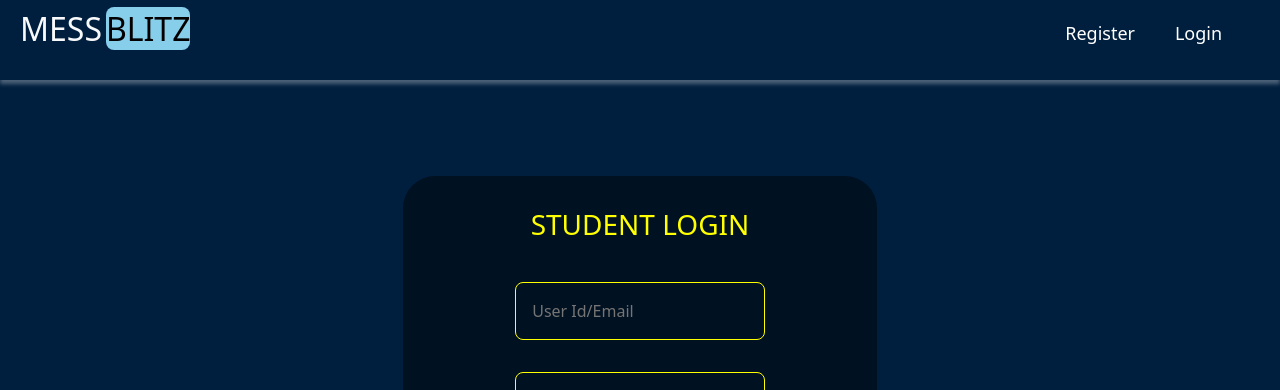
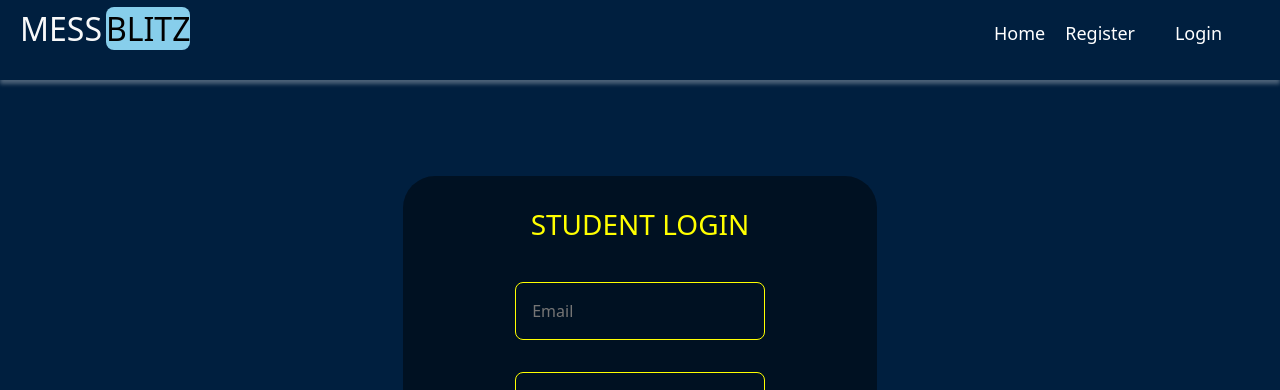
Before and after one commit to khushboo23-svg/messBlitz, a React (Create React App) app in the folder client/: page /student in a window 1280 px wide. Shown: the top 390 px of the page. Built offline with nearby package versions, Linux system fonts and the light colour scheme.

Commit message:
changes in login using redux

```diff
--- a/client/src/App.js
+++ b/client/src/App.js
@@ -1,6 +1,8 @@
-import './App.css';
-
-import {BrowserRouter, Routes ,Route, Outlet } from 'react-router-dom';
+import React from 'react';
+import { BrowserRouter, Routes, Route } from 'react-router-dom';
+import { Provider } from 'react-redux';
+import { PersistGate } from 'redux-persist/integration/react';
+import { store, persistor } from './redux/store';
 import Navbar from './components/Navbar';
 import Home from './components/Home';
 import Dashboard from './components/Dashboard';
@@ -9,24 +11,23 @@ import AdminLogin from './components/Login/AdminLogin';
 import StudentLogin from './components/Login/StudentLogin';
 import Register from './components/Register';
 
-
-
 function App() {
   return (
-    <>
-    <BrowserRouter>
-        <Navbar/>
-        <Routes>
-            <Route  path='' element={<Home/>}/>
-            {/* <Route  path="/register" element={<Register/>}/> */}
-            <Route  path="/dashboard" element={<Dashboard/>}/>
-            <Route  path="/admin" element={<AdminLogin/>}/>
-            <Route  path="/student" element={<StudentLogin/>}/>
-            <Route  path="/register" element={<Register/>}/>
-        </Routes>
-        <Footer/>
-    </BrowserRouter>
-    </>
+    <Provider store={store}>
+      <PersistGate loading={null} persistor={persistor}>
+        <BrowserRouter>
+          <Navbar />
+          <Routes>
+            <Route path="" element={<Home />} />
+            <Route path="/dashboard" element={<Dashboard />} />
+            <Route path="/admin" element={<AdminLogin />} />
+            <Route path="/student" element={<StudentLogin />} />
+            <Route path="/register" element={<Register />} />
+          </Routes>
+          <Footer />
+        </BrowserRouter>
+      </PersistGate>
+    </Provider>
   );
 }
 
--- a/client/src/components/Login/StudentLogin.jsx
+++ b/client/src/components/Login/StudentLogin.jsx
@@ -1,109 +1,131 @@
-import React, { useState, useEffect }from "react";
-import styled from "styled-components";
-import { Link } from "react-router-dom";
-// import Logo from "../assets/logo.svg";
-import { ToastContainer, toast } from "react-toastify";
-import "react-toastify/dist/ReactToastify.css";
+import React, { useState } from 'react';
+import styled from 'styled-components';
+import { Link, useNavigate } from 'react-router-dom';
+import { ToastContainer, toast } from 'react-toastify';
+import 'react-toastify/dist/ReactToastify.css';
+import axios from 'axios';
+import { useDispatch, useSelector } from 'react-redux';
+import { redirect_to_dashboard, logout } from '../../redux/studentSlice';
 
-function StudentLogin() {
+const StudentLogin = () => {
+  const dispatch = useDispatch();
+  const navigate = useNavigate();
+  const isAuthenticated = useSelector((state) => state.students.token !== null);
 
-    const [values, setValues] = useState({
-        userId: "",
-        password: "",
+  const [email, setEmail] = useState('');
+  const [password, setPassword] = useState('');
+
+  const handleLogin = (e) => {
+    e.preventDefault();
+
+    axios.post('http://localhost:5500/loginStudent', {
+      email,
+      password,
+    })
+      .then((res) => {
+        const token = res.data.data.token;
+        console.log("Token is : "+token);
+        localStorage.setItem('token', token);
+        axios.defaults.headers.common['Authorization'] = window.localStorage.getItem('token');
+        axios.get('http://localhost:5500/getStudentData')
+        .then((response) => {
+          const studentData = response.data;
+          console.log('Fetched student data:', studentData);
+
+
+          dispatch(redirect_to_dashboard({
+            email: studentData.email,
+            name: studentData.name,
+            regNo: studentData.regNo,
+            token: token,
+          }));
+
+          navigate('/dashboard');
+        })
+        .catch((error) => {
+          console.error('Error fetching student data:', error);
+          // Handle the error as needed
         });
 
-      const toastOptions = {
-          position: "bottom-right",
-          autoClose: 8000,
-          pauseOnHover: true,
-          draggable: true,
-          theme: "dark"
+      })
+      .catch((err) => {
+        if (
+          err.response &&
+          err.response.data &&
+          err.response.data.message === 'password mismatch'
+        ) {
+          toast.error('Password mismatch. Please check your password and try again.');
+        } else {
+          toast.error('Login failed. Please try again later.');
+        }
+      });
   };
 
-      const handleSubmit = (event) => {
-        event.preventDefault();
-        handleValidation();
-      };
-
-      const handleValidation = () => {
-        const { password} = values;
-
-        if(password.length < 8)
-        {
-          toast.error("password should be at least 8 character.",toastOptions);
-          return false;
-        }
-        return true;
-      };
-
-      const handlechange = (event) => {
-        setValues({ ...values, [event.target.name]: event.target.value });
-        console.log(values);
+  // Handle logout
+  const handleLogout = () => {
+    dispatch(logout());
+    localStorage.removeItem('token');
+    navigate('/');
   };
 
   return (
     <>
-        <FormContainer >
-        <form onSubmit={(event) => handleSubmit(event)} >
+      <FormContainer>
+        {isAuthenticated ? (
+          <form onSubmit={handleLogout}>
+            <button type="submit">Logout</button>
+          </form>
+        ) : (
+          <form onSubmit={handleLogin}>
             <div className="brand">
-            {/* <img src={Logo} alt="logo" /> */}
-            <h3>student LOGIN</h3>
+              <h3>STUDENT LOGIN</h3>
             </div>
             <input
               type="text"
-            placeholder="User Id/Email"
-            name="userId"
-            onChange={(e) => handlechange(e)}
+              placeholder="Email"
+              name="email"
+              onChange={(e) => setEmail(e.target.value)}
             />
             <input
               type="password"
               placeholder="Password"
               name="password"
-            onChange={(e) => handlechange(e)}
+              onChange={(e) => setPassword(e.target.value)}
             />
-          <button type="">Login</button>
+            <button type="submit">Login</button>
             <span>
-            Don't have an account? <Link to="/Register">Register</Link>
+              Don't have an account? <Link to="/register">Register</Link>
             </span>
           </form>
-
-        <div>
-        </div>
+        )}
       </FormContainer>
-
       <ToastContainer />
     </>
-  )
-}
-
+  );
+};
 
 const FormContainer = styled.div`
   height: 100vh;
   width: 100%;
   display: flex;
   flex-direction: column;
-//   justify-content: center;
   gap: 1rem;
   align-items: center;
-  background-color: #001F3F;
-//   131324
+  background-color: #001f3f;
   overflow-x: hidden;
   .brand {
     display: flex;
     align-items: center;
     gap: 1rem;
     justify-content: center;
-    img{
-      height: 5rem;
-    }
-    h3{
+    h3 {
       color: yellow;
       text-transform: uppercase;
     }
   }
-  form{
-    width:37%;
-    height:65%;
+  form {
+    width: 37%;
+    height: 65%;
     margin-top: 6rem;
     display: flex;
     flex-direction: column;
@@ -111,7 +133,7 @@ const FormContainer = styled.div`
     background-color: #00000076;
     border-radius: 2rem;
     padding: 2rem 7rem;
-    input{
+    input {
       background-color: transparent;
       padding: 1rem;
       border: 0.1rem solid yellow;
@@ -123,7 +145,6 @@ const FormContainer = styled.div`
         border: 0.1rem solid blue;
         outline: none;
       }
-
     }
     button {
       background-color: #997af0;
@@ -145,7 +166,7 @@ const FormContainer = styled.div`
       color: white;
       font-size: 100%;
       text-transform: uppercase;
-        a{
+      a {
         color: #4e0eff;
         text-decoration: none;
         font-weight: bold;
@@ -155,5 +176,4 @@ const FormContainer = styled.div`
   }
 `;
 
-
-export default  StudentLogin
+export default StudentLogin;
--- a/client/src/components/Navbar.js
+++ b/client/src/components/Navbar.js
@@ -1,9 +1,66 @@
 import React from 'react';
 import 'bootstrap/dist/css/bootstrap.min.css';
-import { Link } from "react-router-dom";
-
+import { Link, useNavigate } from 'react-router-dom';
+import { useSelector, useDispatch } from 'react-redux';
+import { logout } from '../redux/studentSlice';
 
 const Navbar = () => {
+  const dispatch = useDispatch();
+  const navigate = useNavigate();
+  const isAuthenticated = useSelector((state) => !!state.students.token);
+
+  const handleLogout = () => {
+    // Dispatch the logout action to reset user-related information
+    dispatch(logout());
+    // Redirect to the home page or login page
+    navigate('/');
+  };
+
+  return (
+    <>
+      <div style={displayNavbar}>
+        <nav style={navbarStyle} className="text-light">
+          <div className="logo">
+            <h2>
+              <span>MESS</span>
+              <span style={{ backgroundColor: 'skyblue', color: 'black', borderRadius: '8px', marginLeft: '4px' }}>BLITZ</span>
+            </h2>
+          </div>
+          <div className="nav-links p-2 text-light">
+            {/* Check if the user is authenticated */}
+            {isAuthenticated ? (
+              // If authenticated, show Logout tab
+              <button className="text-light" style={logoutStyle} onClick={handleLogout}>
+                Logout
+              </button>
+            ) : (
+              // If not authenticated, show Home, Register, and Login tabs
+              <>
+                <Link to="/" style={linkStyle}>
+                  Home
+                </Link>
+                <Link to="/register" style={linkStyle}>
+                  Register
+                </Link>
+                <select style={selectStyle} onChange={(e) => window.location.href = e.target.value} className='text-center'>
+                  <option value="#login" disabled selected hidden>Login</option>
+                  <option className='text-light' style={optionStyle}>
+                    <Link to="/admin">Admin</Link>
+                  </option>
+                  <option className='text-light' style={optionStyle}>
+                    <Link to="/student">Student</Link>
+                  </option>
+                </select>
+              </>
+            )}
+          </div>
+        </nav>
+      </div>
+      <div style={{ paddingTop: "80px" }}>{/*  */}</div>
+    </>
+  );
+};
+
 const displayNavbar = {
   position: "fixed",
   top: 0,
@@ -14,12 +71,12 @@ const Navbar = () => {
   opacity: 1,
   zIndex: 1,
 };
+
 const navbarStyle = {
   display: 'flex',
   justifyContent: 'space-between',
   alignItems: 'center',
   padding: '10px 20px',
-    // backgroundColor: 'black',
 };
 
 const linkStyle = {
@@ -35,48 +92,26 @@ const Navbar = () => {
   border: 'none',
   outline: 'none',
   fontSize: '18px',
-    marginLeft:'20px',
-    marginRight:'20px',
-    WebkitAppearance: 'none', /* Hides dropdown arrow on WebKit browsers */
-    MozAppearance: 'none', /* Hides dropdown arrow on Mozilla Firefox */
-    appearance: 'none', /* Hides dropdown arrow on other browsers */
+  marginLeft: '20px',
+  marginRight: '20px',
+  WebkitAppearance: 'none',
+  MozAppearance: 'none',
+  appearance: 'none',
 };
 
 const optionStyle = {
-    color: 'black', // Set the text color for options
-
-    // backgroundColor: '#001F3F', // Set the background color for options
+  color: 'black',
 };
 
-  return (
-    <>
-    <div style={displayNavbar}>
-    <nav style={navbarStyle} className="text-light">
-      <div className="logo">
-        <h2>
-          <span>MESS</span>
-          <span style={{ backgroundColor: 'skyblue', color: 'black', borderRadius: '8px', marginLeft: '4px' }}>BLITZ</span>
-        </h2>
-      </div>
-      <div className="nav-links p-2 text-light" style={{backgroundColor : ''}} >
-        <a href="/register" style={linkStyle}>Register</a>
-        <select style={selectStyle} onChange={(e) => window.location.href = e.target.value} className='text-center'>
-          <option value="#login" disabled selected hidden>Login</option>
-          <option className='text-light' style={optionStyle}>
-            <Link to="/admin" >admin</Link>
-          </option>
-          <option className='text-light' style={optionStyle}>
-              <Link to="/student" >Student</Link>
-          </option>
-        </select>
-      </div>
-    </nav>
-
-    </div>
-    <div style={{ paddingTop: "80px" }}>{/*  */}</div>
-
-    </>
-  );
-}
+const logoutStyle = {
+  color: 'white',
+  backgroundColor: '#001F3F',
+  border: 'none',
+  outline: 'none',
+  fontSize: '18px',
+  marginLeft: '20px',
+  marginRight: '20px',
+  cursor: 'pointer',
+};
 
 export default Navbar;
--- a/client/src/components/Register.jsx
+++ b/client/src/components/Register.jsx
@@ -4,81 +4,106 @@ import { Link } from "react-router-dom";
 // import Logo from "../assets/logo.svg";
 import { ToastContainer, toast } from "react-toastify";
 import "react-toastify/dist/ReactToastify.css";
+import { register_student } from "../redux/studentSlice";
+import { useNavigate } from "react-router-dom";
+import axios from 'axios';
+import useDispatch from "react-redux"
 
 
 function Register() {
 
-  const [values, setValues] = useState({
-    name: "",
-    regNo:"",
-    email: "",
-    hostelname:"",
-    roomNo:"",
-    password: "",
-    confirmpassword: "",
-  });
+  const [name, setName] = useState();
+  const [regNo, setRegNo] = useState();
+  const [hostelName, setHostelname] = useState();
+  const [email, setEmail] = useState();
+  const [roomNo, setRoomNo] = useState();
+  const [password, setPassword] = useState();
+  const [confirm, setConfirmPassowrd] = useState();
 
-  const toastOptions = {
-      position: "bottom-right",
-      autoClose: 8000,
-      pauseOnHover: true,
-      draggable: true,
-      theme: "dark"
-  };
+  // const [values, setValues] = useState({
+  //   name: "",
+  //   regNo:"",
+  //   email: "",
+  //   hostelname:"",
+  //   roomNo:"",
+  //   password: "",
+  //   confirmpassword: "",
+  // });
+
+  // const toastOptions = {
+  //     position: "bottom-right",
+  //     autoClose: 8000,
+  //     pauseOnHover: true,
+  //     draggable: true,
+  //     theme: "dark"
+  // };
+
+  const dispatch = useDispatch();
+  const navigate = useNavigate();
+
 
   const handleSubmit = (event) => {
     event.preventDefault();
     // alert("form");
-    handleValidation();
+    // handleValidation();
+    axios.post('http://localhost:5500/registerStudent',{
+      name,
+      regNo,
+      hostelName,
+      email,
+      roomNo
+    }).then(res=>{
+      dispatch(register_student(res.data))
+    }).catch(err=> console.log(err))
   };
 
-  const handleValidation = () => {
-    const { password, confirmpassword,email, name } = values;
-    if (password != confirmpassword) {
-      // alert("wnetskjg");
-      toast.error("password and confirm passward should be same .",toastOptions);
-        return false;
-      // toast.error("password and confirm passward should be same .",{
-      //   position: "bottom-right",
-      //   autoClose: 8000,
-      //   pauseOnHover: true,
-      //   draggable: true,
-      //   theme: "dark"
-      // });
-    }
+//   const handleValidation = () => {
+//     const { password, confirmpassword,email, name } = values;
+//     if (password != confirmpassword) {
+//       // alert("wnetskjg");
+//       toast.error("password and confirm passward should be same .",toastOptions);
+//         return false;
+//       // toast.error("password and confirm passward should be same .",{
+//       //   position: "bottom-right",
+//       //   autoClose: 8000,
+//       //   pauseOnHover: true,
+//       //   draggable: true,
+//       //   theme: "dark"
+//       // });
+//     }
 
-    else if(name.length < 3)
-    {
-      toast.error("name should be greater then 3 characters.",toastOptions);
-      return false;
-    }
-    else if(password.length < 8)
-    {
-      toast.error("password should be at least 8 character.",toastOptions);
-      return false;
-    } else if(email === "")
-    {
-      toast.error("email is required.",toastOptions);
-      return false;
-    }
-    return true;
-  };
+//     else if(name.length < 3)
+//     {
+//       toast.error("name should be greater then 3 characters.",toastOptions);
+//       return false;
+//     }
+//     else if(password.length < 8)
+//     {
+//       toast.error("password should be at least 8 character.",toastOptions);
+//       return false;
+//     } else if(email === "")
+//     {
+//       toast.error("email is required.",toastOptions);
+//       return false;
+//     }
+//     return true;
+//   };
 
 
-//   const [roomNo, setRoomNo] = useState('');
-  const handlechange = (event) => {
-    console.log(event.target.name, event.target.value);
-    setValues({ ...values, [event.target.name]: event.target.value });
-    // const value = event.target.value;
-    // if (!isNaN(value) && parseFloat(value) >= 0) {
-    //     setRoomNo(value);
-    //   }
-  };
+// //   const [roomNo, setRoomNo] = useState('');
+//   const handlechange = (event) => {
+//     console.log(event.target.name, event.target.value);
+//     setValues({ ...values, [event.target.name]: event.target.value });
+//     // const value = event.target.value;
+//     // if (!isNaN(value) && parseFloat(value) >= 0) {
+//     //     setRoomNo(value);
+//     //   }
+//   };
 
   return (
     <>
       <FormContainer >
-        <form onSubmit={(event) => handleSubmit(event)} >
+        <form onSubmit={(event) => handleSubmit} >
           <div className="brand">
             {/* <img src={Logo} alt="logo" /> */}
             <h3>STUDENT REGISTER</h3>
@@ -87,25 +112,31 @@ function Register() {
             type="text"
             placeholder="Name"
             name="name"
-            onChange={(e) => handlechange(e)}
+            onChange={(e) => setName(e.target.value)}
+          />
+          <input
+            type="text"
+            placeholder="Name"
+            name="hostelName"
+            onChange={(e) => setName(e.target.value)}
           />
           <input
             type="text"
             placeholder="Registation Number"
             name="regNo"
-            onChange={(e) => handlechange(e)}
+            onChange={(e) => setName(e.target.value)}
           />
           <input
             type="email"
             placeholder="Email"
             name="email"
-            onChange={(e) => handlechange(e)}
+            onChange={(e) => setName(e.target.value)}
           />
           <input
             type="text"
             placeholder="Hostel Name"
             name="hostelname"
-            onChange={(e) => handlechange(e)}
+            onChange={(e) => setName(e.target.value)}
           />
           {/* <input
                 list="hostelnameList"
@@ -125,19 +156,19 @@ function Register() {
             type="Number"
             placeholder="Room Number"
             name="roomNo"
-            onChange={(e) => handlechange(e)}
+            onChange={(e) => setName(e.target.value)}
           />
           <input
             type="password"
             placeholder="Password"
             name="password"
-            onChange={(e) => handlechange(e)}
+            onChange={(e) => setName(e.target.value)}
           />
           <input
             type="password"
             placeholder="Confirm Password"
             name="confirmpassword"
-            onChange={(e) => handlechange(e)}
+            onChange={(e) => setName(e.target.value)}
           />
           <button type="">Create User</button>
           <span>
```
Also changed, not shown: 1 other file (tests, documents, lock files or other folders). Lines whose indentation alone changed are shown as unchanged.
